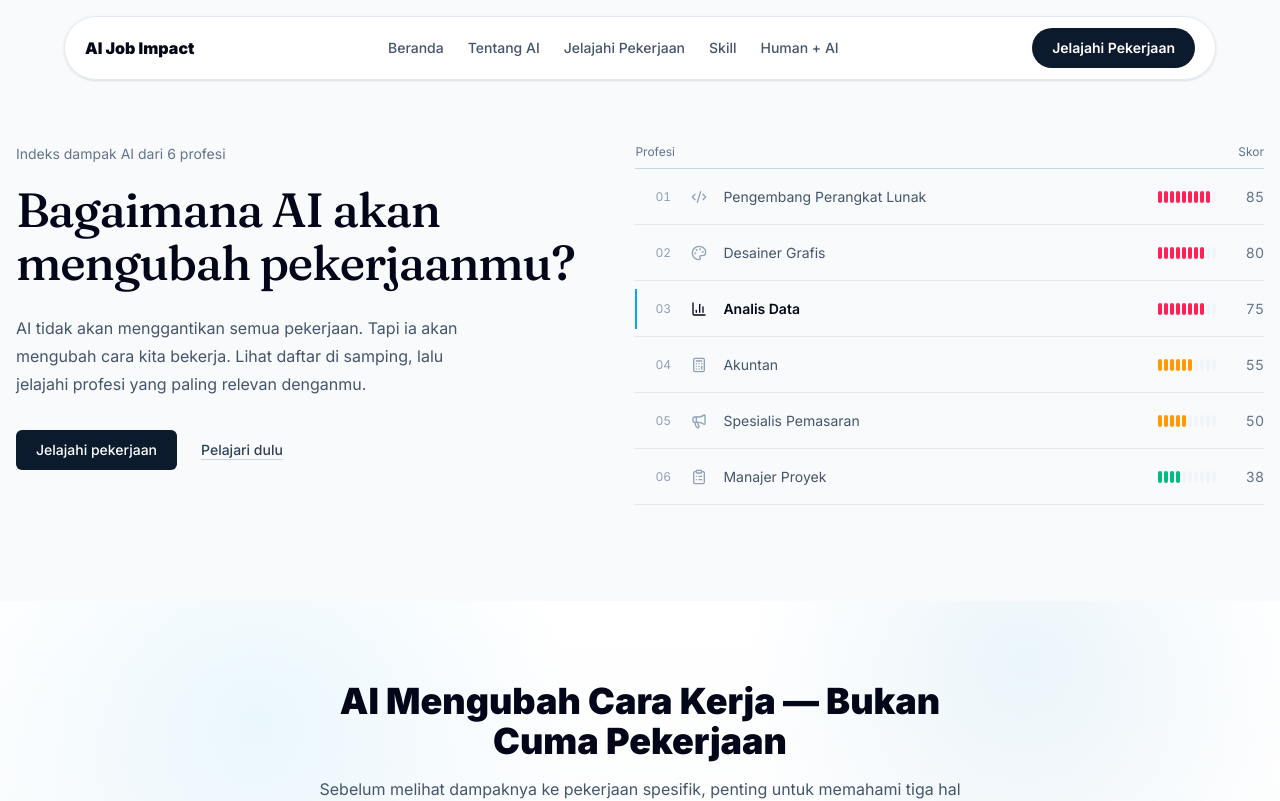
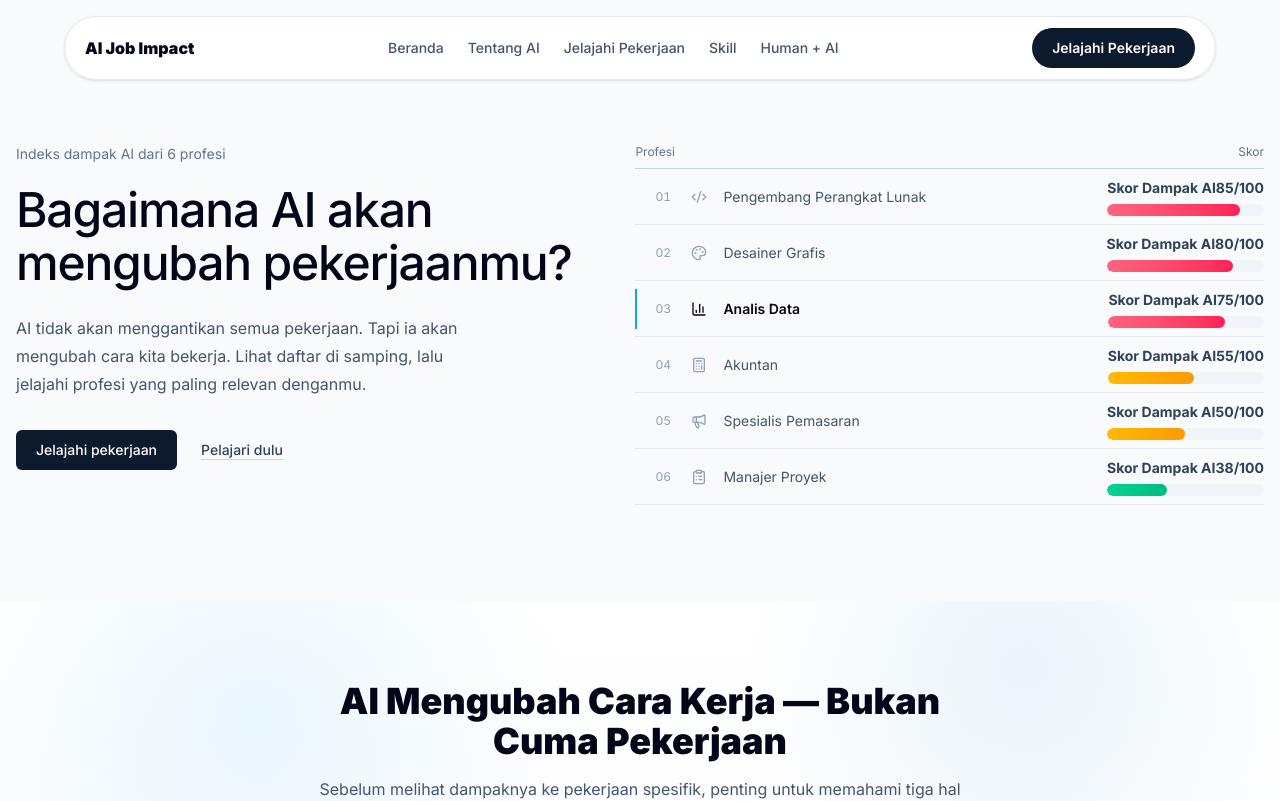
Before and after one commit to kevinazzaky/ai-job, a Next.js app: page / in a window 1280 px wide. Shown: the top 801 px of the page. Built offline with nearby package versions, Linux system fonts and the light colour scheme.

Commit message:
style: align hero tick-meter with shared ImpactBar component

```diff
--- a/src/components/sections/Hero.tsx
+++ b/src/components/sections/Hero.tsx
@@ -1,20 +1,9 @@
 "use client";
 
 import { useEffect, useState } from "react";
-import { Fraunces } from "next/font/google";
 import { jobs } from "@/src/data/jobs";
 import { getJobIcon } from "@/lib/icon-map";
-
-const fraunces = Fraunces({
-  subsets: ["latin"],
-  weight: ["500", "600"],
-});
-
-const LEVEL_COLOR: Record<string, string> = {
-  Low: "bg-emerald-500",
-  Medium: "bg-amber-500",
-  High: "bg-rose-500",
-};
+import ImpactBar from "@/src/components/jobs/ImpactBar";
 
 const ROTATE_INTERVAL_MS = 2500;
 const ROW_HEIGHT = 56;
@@ -26,7 +15,7 @@ export default function Hero() {
 
   useEffect(() => {
     const prefersReducedMotion = window.matchMedia(
-      "(prefers-reduced-motion: reduce)"
+      "(prefers-reduced-motion: reduce)",
     ).matches;
 
     if (prefersReducedMotion) return;
@@ -41,14 +30,13 @@ export default function Hero() {
   return (
     <section id="home" className="pt-28 pb-16 md:pt-36 md:pb-24">
       <div className="container mx-auto grid gap-14 px-4 lg:grid-cols-[1fr_1.1fr] lg:gap-12">
+        {/* LEFT */}
         <div className="max-w-xl">
           <p className="mb-5 text-sm text-slate-500">
             Indeks dampak AI dari 6 profesi
           </p>
 
-          <h1
-            className={`${fraunces.className} text-4xl font-medium leading-[1.1] tracking-tight text-slate-950 sm:text-5xl`}
-          >
+          <h1 className="font-display text-4xl font-medium leading-[1.1] tracking-tight text-slate-950 sm:text-5xl">
             Bagaimana AI akan mengubah pekerjaanmu?
           </h1>
 
@@ -75,6 +63,7 @@ export default function Hero() {
           </div>
         </div>
 
+        {/* RIGHT */}
         <div>
           <div className="flex items-center justify-between border-b border-slate-300 pb-2 text-xs text-slate-500">
             <span>Profesi</span>
@@ -92,7 +81,6 @@ export default function Hero() {
 
             {sortedJobs.map((job, index) => {
               const Icon = getJobIcon(job.icon);
-              const filledTicks = Math.round(job.impactScore / 10);
               const isActive = index === activeIndex;
 
               return (
@@ -124,22 +112,12 @@ export default function Hero() {
                     {job.title}
                   </span>
 
-                  <span className="hidden items-center gap-0.5 sm:flex">
-                    {Array.from({ length: 10 }).map((_, tickIndex) => (
-                      <span
-                        key={tickIndex}
-                        className={`h-3 w-1 rounded-sm ${
-                          tickIndex < filledTicks
-                            ? LEVEL_COLOR[job.impactLevel]
-                            : "bg-slate-100"
-                        }`}
-                      />
-                    ))}
-                  </span>
-
-                  <span className="w-8 shrink-0 text-right text-sm tabular-nums text-slate-500">
-                    {job.impactScore}
-                  </span>
+                  <div className="hidden sm:block">
+                    <ImpactBar
+                      score={job.impactScore}
+                      level={job.impactLevel}
+                    />
+                  </div>
                 </div>
               );
             })}
```
